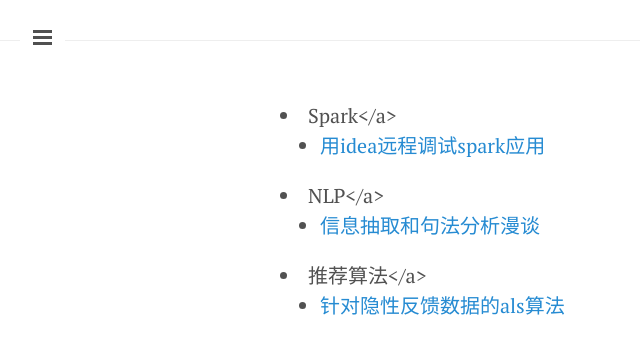
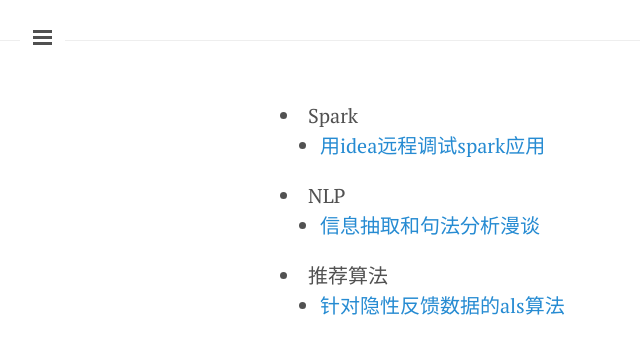
Before and after one commit to nomadcube/nomadcube.github.io, a Jekyll site: the page built from category.md, in a window 1280 px wide. Shown: the top 354 px of the page, without its empty margins (0-640 px from the left). Built offline with Jekyll 4.4.1, drawn with Linux system fonts in a browser that asks for light colours.

Commit message:
新文章

```diff
--- a/category.md
+++ b/category.md
@@ -4,7 +4,7 @@ title: 按Tag归档
 ---
 
 {% for category in site.tags %}
-  <li>{{ category | first }}</a>
+  <li>{{ category | first }}
     <ul>
     {% for posts in category %}
       {% for post in posts %}
```
Also changed, not shown: _posts/2016-06-16-针对隐性反馈数据的als算法.md (+1 -1 lines).
